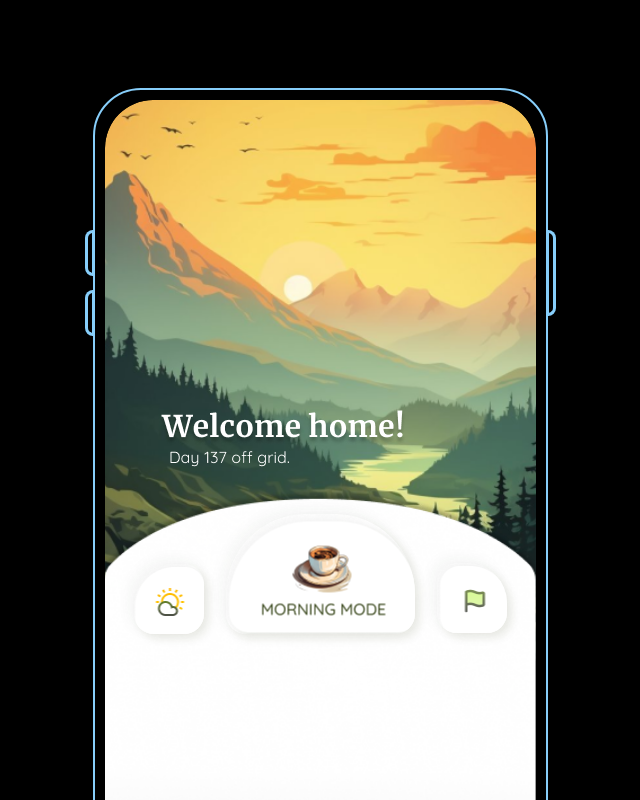
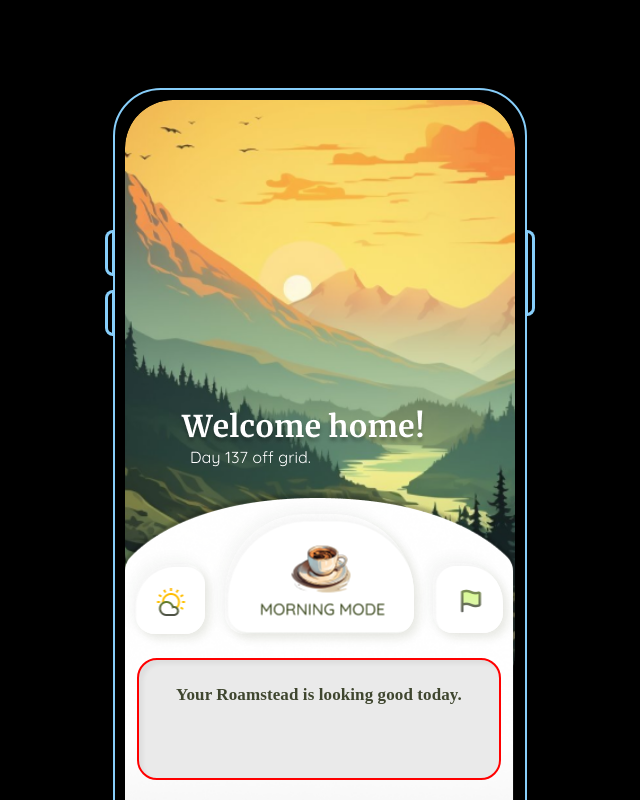
Before and after one commit to SelinaKionnali/Kionnali-App_Prototype, a React (Create React App) app in the folder kionnali-app_prototype/: page /dashboard in a window 1280 px wide. Shown: the top 800 px of the page, without its empty margins (320-960 px from the left). Built offline with nearby package versions, Linux system fonts and the light colour scheme.

Commit message:
container re-sizing and roamstead status

```diff
--- a/kionnali-app_prototype/src/App.css
+++ b/kionnali-app_prototype/src/App.css
@@ -1,7 +1,6 @@
 body {
   background-color: #000;
   color: #fff;
-  font-family: 'Roboto', sans-serif;
   text-align: center;
 }
 
@@ -17,8 +16,8 @@ body {
   position: relative; /* Important for absolute positioning of children */
   margin: 5rem auto;
   padding: 10px;
-  width: 431px;
-  height: 870px;
+  width: 390px;
+  height: 844px;
   border-radius: 48px;
   background-color: #000;
   border: 2px solid lightskyblue;
@@ -34,11 +33,11 @@ body {
   z-index: 0;
 }
 
-/* Adjust the .btn-1 and .btn-2 classes to only define what's different from the base .btn class */
+
 .btn-1, .btn-2 {
   width: 4px;
   height: 40px;
-  left: -10px; /* Use left/right/top/bottom with position: absolute instead of margins */
+  left: -10px;
 }
 
 .btn-1 {
--- a/kionnali-app_prototype/src/Components/Dashboard.css
+++ b/kionnali-app_prototype/src/Components/Dashboard.css
@@ -1,8 +1,8 @@
 .container {
   overflow: hidden;
   position: relative;
-  width: 431px;
-  height: 868px;
+  width: 390px;
+  height: 844px;
   flex-shrink: 0;
   border-radius: 48px;
   overflow-y: auto;
@@ -12,7 +12,7 @@
 .dashboard {
   position: relative;
   background-image: url("/src/Assets/Dashboard/dashboardBG.png");
-  width: 431px;
+  width: 390px;
   height: 600px;
   flex-shrink: 0;
   border-radius: 48px;
@@ -26,7 +26,7 @@
   background: url("/src/Assets/Dashboard/DBroundedTopTile.png");
   background-repeat: no-repeat;
   background-size: cover;
-  width: 440px;
+  width: 396px;
   height: 480px;
   border-top-left-radius: 100px;
   border-top-right-radius: 100px;
@@ -149,8 +149,29 @@ overflow: hidden;
   opacity: 0.9;
 }
 
-.weather-tile {
+.roamstead-status {
+  position: absolute;
+  top: 35%;
+  left: 4%;
+  width: 360px;
+height: 118px;
+flex-shrink: 0;
+border-radius: var(--main-system-20-px, 20px);
+background: #EAEAEA;
+box-shadow: 4px 4px 4px 0px rgba(0, 0, 0, 0.05) inset;
+border: 2px solid red;
+}
 
+.roamstead-status h4 {
+  color: #3F462F;
+
+/* subtitles */
+font-family: Quicksand;
+font-size: 17px;
+font-style: normal;
+font-weight: 600;
+line-height: 24px; /* 141.176% */
+letter-spacing: 0.1px;
 }
 
 .flag-tile {
--- a/kionnali-app_prototype/src/Components/Dashboard.js
+++ b/kionnali-app_prototype/src/Components/Dashboard.js
@@ -16,10 +16,9 @@ export default function Dashboard() {
 						<button class="weather-button"></button>
 						<button class="coffee-button"></button>
 						<button class="flag-button"></button>
-
-						<div className="coffee-tile"></div>
-						<div className="weather-tile"></div>
-						<div className="flag-tile"></div>
+						<div className="roamstead-status">
+							<h4>Your Roamstead is looking good today.</h4>
+						</div>
 					</div>
 				</div>
 			</div>
--- a/kionnali-app_prototype/src/Components/Home.css
+++ b/kionnali-app_prototype/src/Components/Home.css
@@ -3,8 +3,8 @@
 .bezel-2 {
   position: relative;  /* Important for absolute positioning of children */
   background-image: url("/src/Assets/midnightGazelle.png");
-  width: 431px;
-  height: 868px;
+  width: 390px;
+  height: 844px;
   flex-shrink: 0;
   border-radius: 48px;
   background-size: cover; /* Cover the entire container */
```
